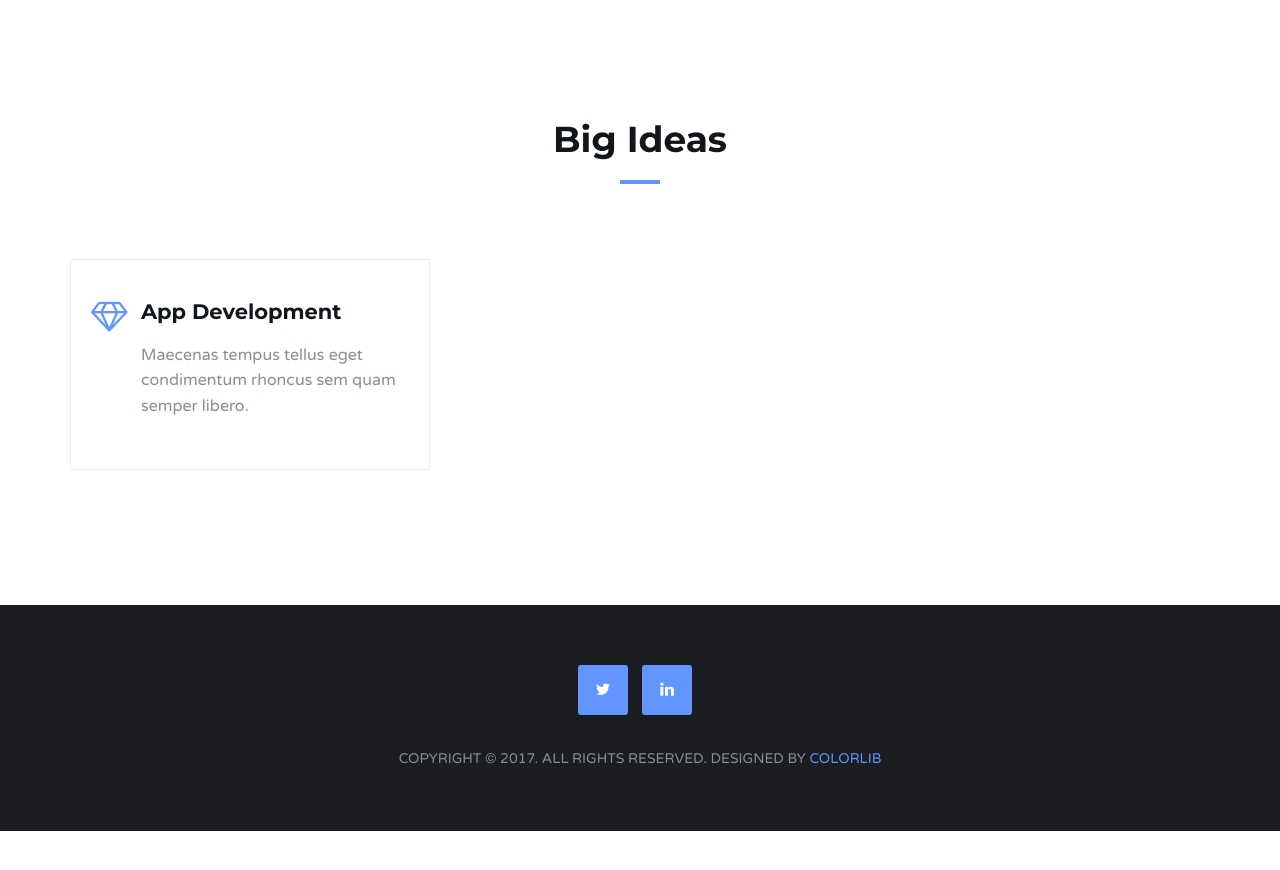
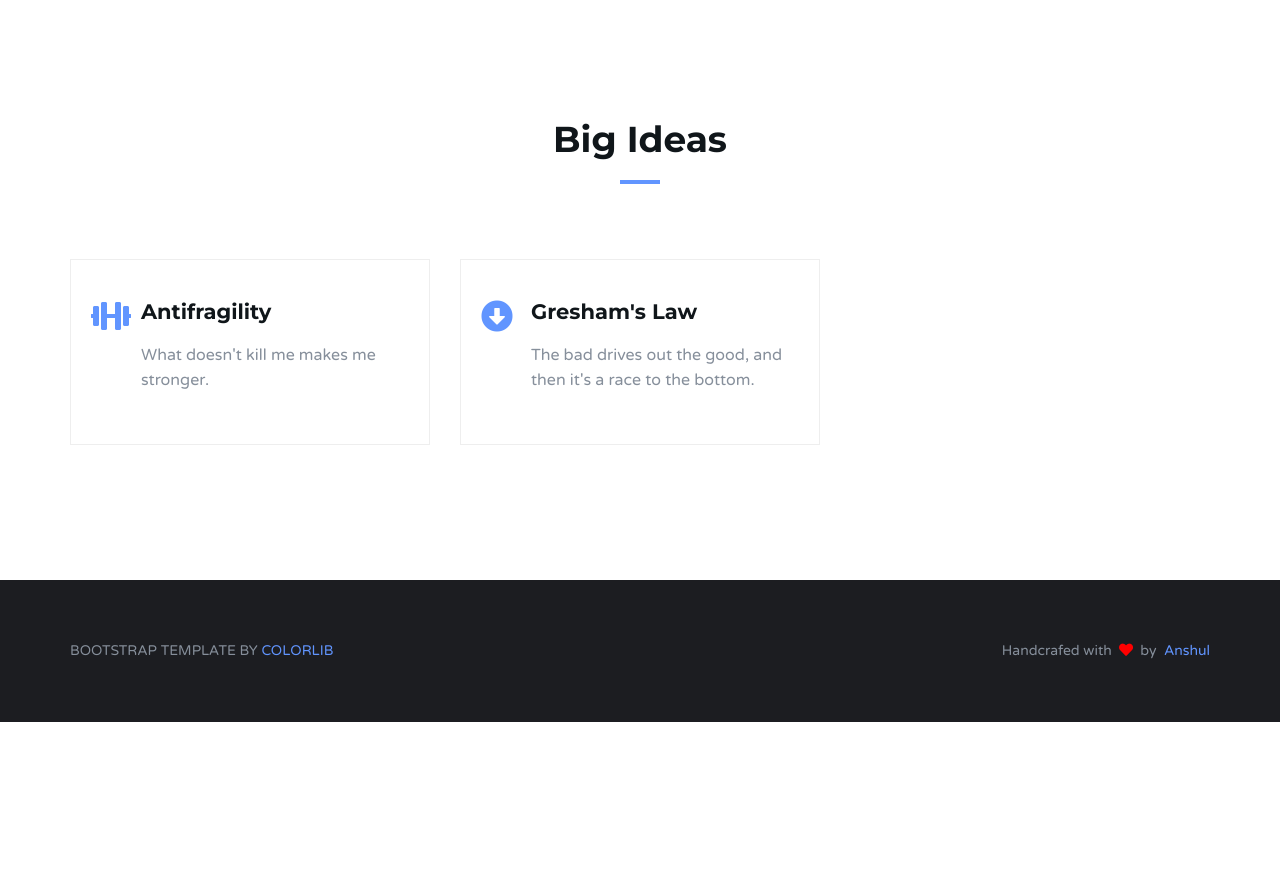
Before and after one commit to anshulkhare7/BigIdeasWebsite, a Jekyll site: the page built from index.html, in a window 1280 px wide. Shown: the top 870 px of the page. Built offline with Jekyll 4.4.1, drawn with Linux system fonts in a browser that asks for light colours; nearby versions of some CDN libraries.

Commit message:
Started adding content

```diff
--- a/_layouts/default.html
+++ b/_layouts/default.html
@@ -23,7 +23,8 @@
 	<link type="text/css" rel="stylesheet" href="css/magnific-popup.css" />
 
 	<!-- Font Awesome Icon -->
-	<link rel="stylesheet" href="css/font-awesome.min.css">
+	<!--<link rel="stylesheet" href="css/font-awesome.min.css">-->
+	<link rel="stylesheet" href="https://use.fontawesome.com/releases/v5.2.0/css/all.css" integrity="sha384-hWVjflwFxL6sNzntih27bfxkr27PmbbK/iSvJ+a4+0owXq79v+lsFkW54bOGbiDQ" crossorigin="anonymous">
 
 	<!-- Custom stlylesheet -->
 	<link type="text/css" rel="stylesheet" href="css/style.css" />
--- a/css/style.css
+++ b/css/style.css
@@ -1480,13 +1480,21 @@ input[type="text"]:focus, input[type="email"]:focus, input[type="password"]:focu
   text-align: center;
   border-radius: 3px;
   background-color: #6195FF;
-  color:#FFF;
+  color:#000;
 }
 
 .footer-copyright p {
-    text-align: center;
+    /*text-align: center;*/
+    float: left;
     font-size: 14px;
     text-transform: uppercase;
+    margin: 0;
+}
+
+.twitter p {
+    /*text-align: right;*/
+    float: right;
+    font-size: 14px;
     margin: 0;
 }
 
--- a/index.html
+++ b/index.html
@@ -26,9 +26,18 @@ layout: default
 				<!-- service -->
 				<div class="col-md-4 col-sm-6">
 					<div class="service">
-						<i class="fa fa-diamond"></i>
-						<h3>App Development</h3>
-						<p>Maecenas tempus tellus eget condimentum rhoncus sem quam semper libero.</p>
+						<i class="fas fa-dumbbell"></i>
+						<h3>Antifragility</h3>
+						<p>What doesn't kill me makes me stronger.</p>
+					</div>
+				</div>
+				<!-- /service -->
+								<!-- service -->
+				<div class="col-md-4 col-sm-6">
+					<div class="service">
+						<i class="fas fa-arrow-alt-circle-down"></i>
+						<h3>Gresham's Law</h3>
+						<p>The bad drives out the good, and then it's a race to the bottom.</p>
 					</div>
 				</div>
 				<!-- /service -->
@@ -59,17 +68,23 @@ layout: default
 				<div class="col-md-12">
 					<!-- footer logo -->
 					<!-- footer follow -->
-					<ul class="footer-follow">
-						<li><a href="#"><i class="fa fa-twitter"></i></a></li>
-						<li><a href="#"><i class="fa fa-linkedin"></i></a></li>
-					</ul>
+					<!--<ul class="footer-follow">
+						<li><a href="#"><span class="fas fa-twitch"></span></a></li>
+						<li><a href="#"><span class="fas fa-linkedin"></span></a></li>
+					</ul>-->
 					<!-- /footer follow -->
 
 					<!-- footer copyright -->
 					<div class="footer-copyright">
-						<p>Copyright © 2017. All Rights Reserved. Designed by <a href="https://colorlib.com" target="_blank">Colorlib</a></p>
+						<p>Bootstrap template by <a href="https://colorlib.com" target="_blank">Colorlib</a></p>
 					</div>
 					<!-- /footer copyright -->
+
+					<!-- footer twitter -->
+					<div class="twitter">
+						<p>Handcrafed with&nbsp;&nbsp;<i class="fa fa-heart" style="color: red;"></i>&nbsp;&nbsp;by <a href="https://twitter.com/anshul81" target="_blank">&nbsp;Anshul</a></p>
+					</div>
+					<!-- /footer twitter -->
 
 				</div>
 
```
Also changed, not shown: other parts of _layouts/default.html (+1 -1 lines).
